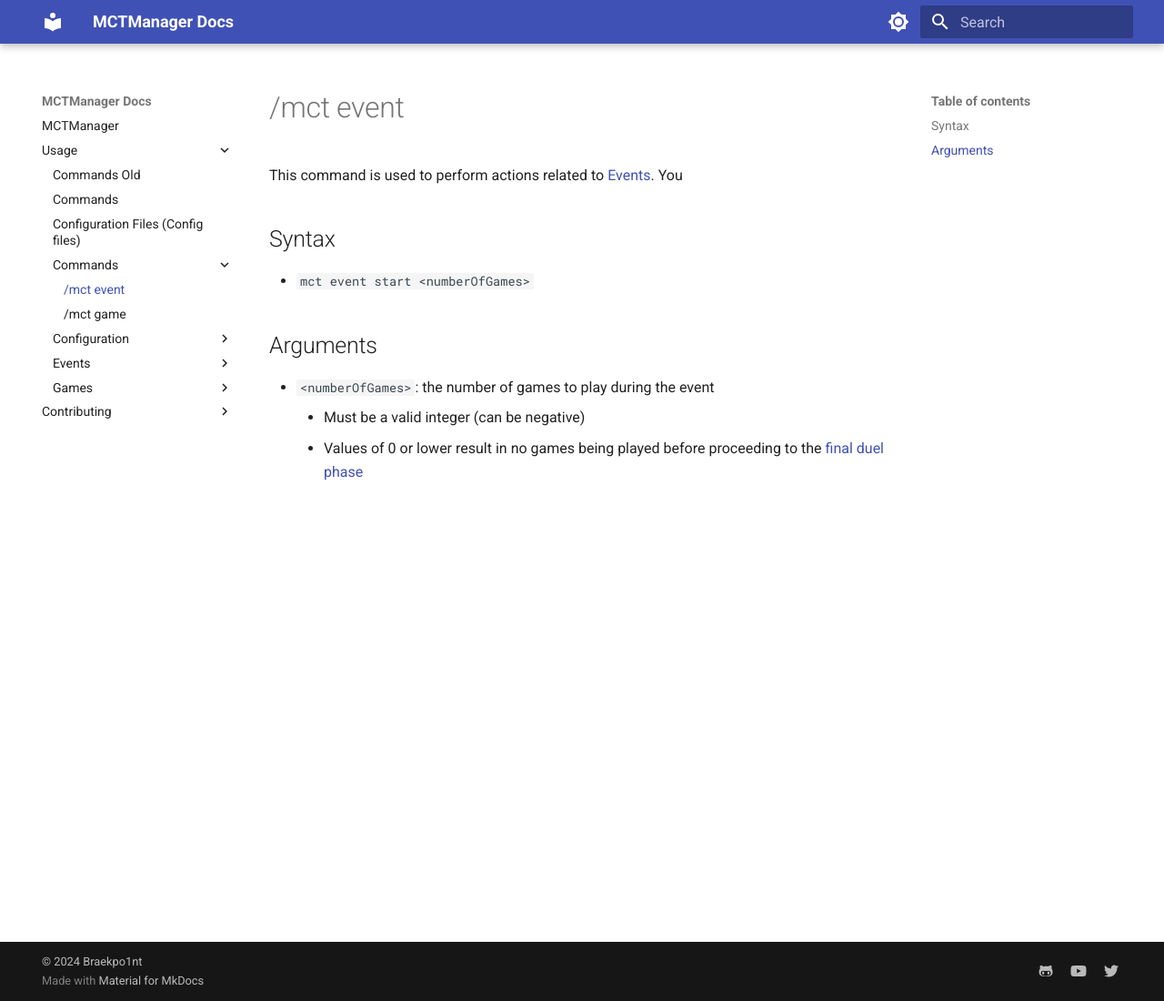
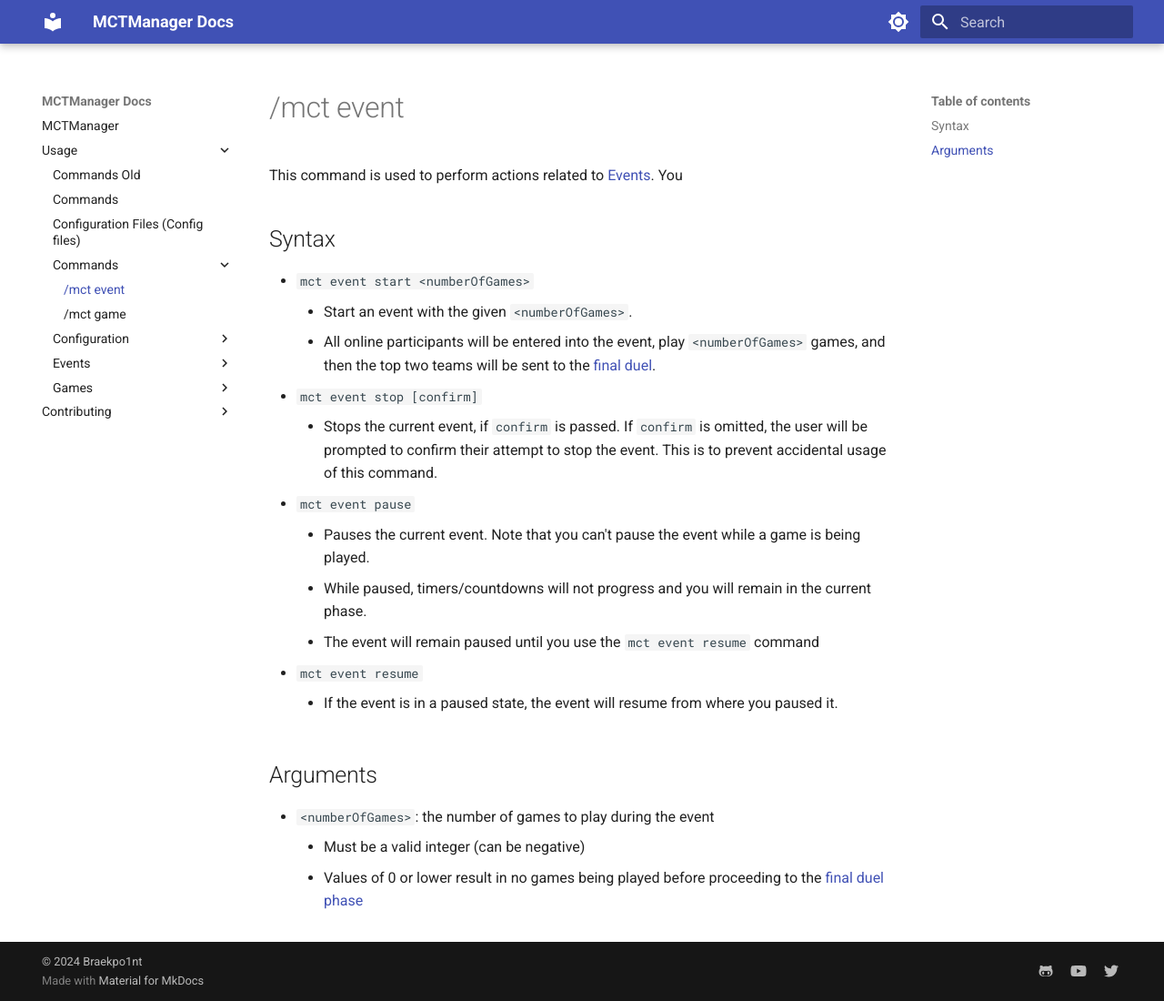
Before and after one commit to Braekpo1nt/mctmanager-docs, an MkDocs documentation site: the page built from docs/Usage/commands/mct-event.md, in a window 1280 px wide and 1100 px high. Shown: the whole window at 91% size. Built offline with MkDocs 1.6.1 and Material for MkDocs 9.7.7, drawn with Linux system fonts in a browser that asks for light colours.

Commit message:
added mct-event

```diff
--- a/docs/Usage/commands/mct-event.md
+++ b/docs/Usage/commands/mct-event.md
@@ -5,6 +5,16 @@
 ## Syntax
 
 - `mct event start <numberOfGames>`
+    - Start an event with the given `<numberOfGames>`.
+    - All online participants will be entered into the event, play `<numberOfGames>` games, and then the top two teams will be sent to the [final duel](../events/events.md#final-duel).
+- `mct event stop [confirm]`
+    - Stops the current event, if `confirm` is passed. If `confirm` is omitted, the user will be prompted to confirm their attempt to stop the event. This is to prevent accidental usage of this command.
+- `mct event pause`
+    - Pauses the current event. Note that you can't pause the event while a game is being played.
+    - While paused, timers/countdowns will not progress and you will remain in the current phase.
+    - The event will remain paused until you use the `mct event resume` command
+- `mct event resume`
+    - If the event is in a paused state, the event will resume from where you paused it.
 
 ## Arguments
 
```
